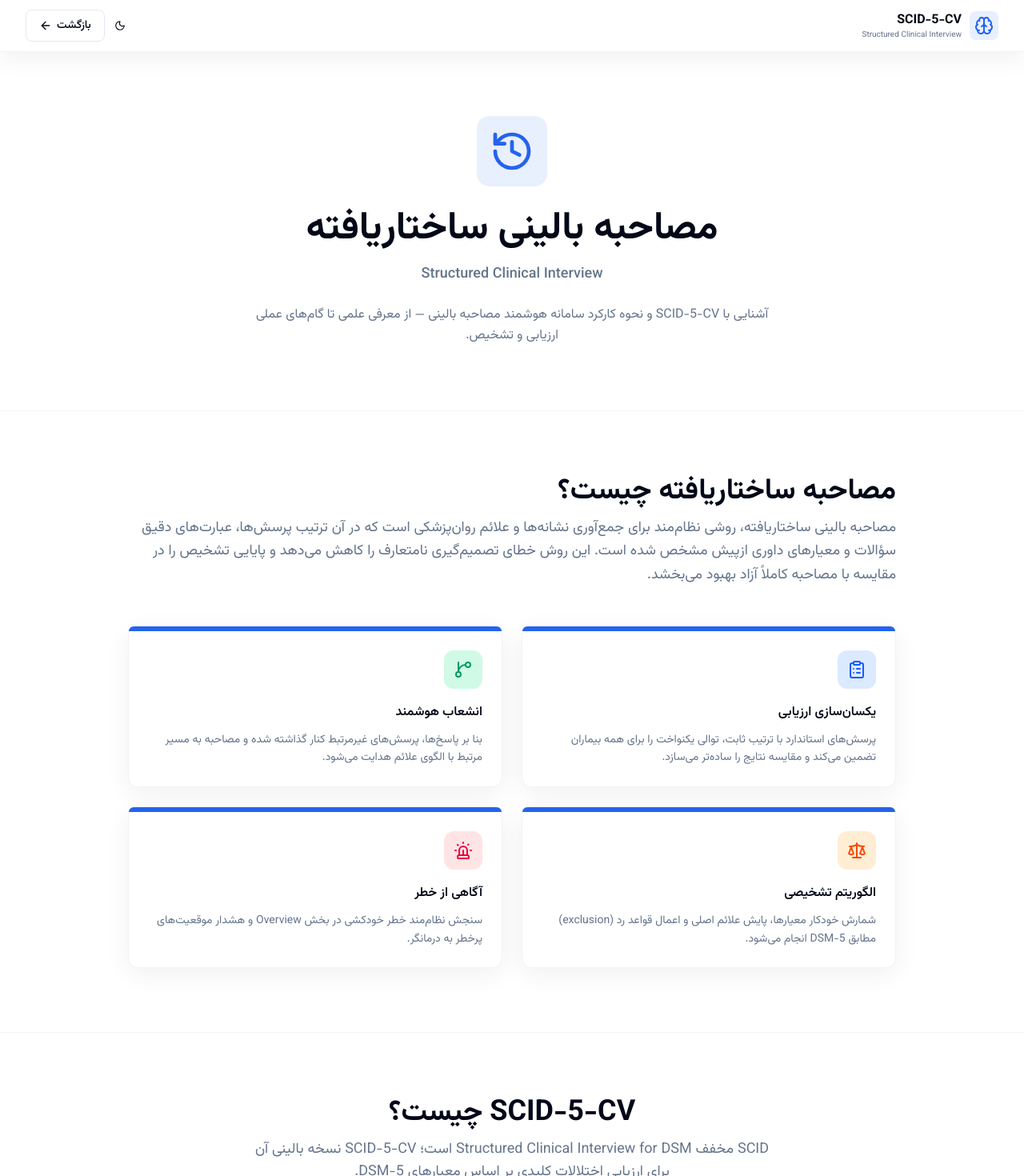
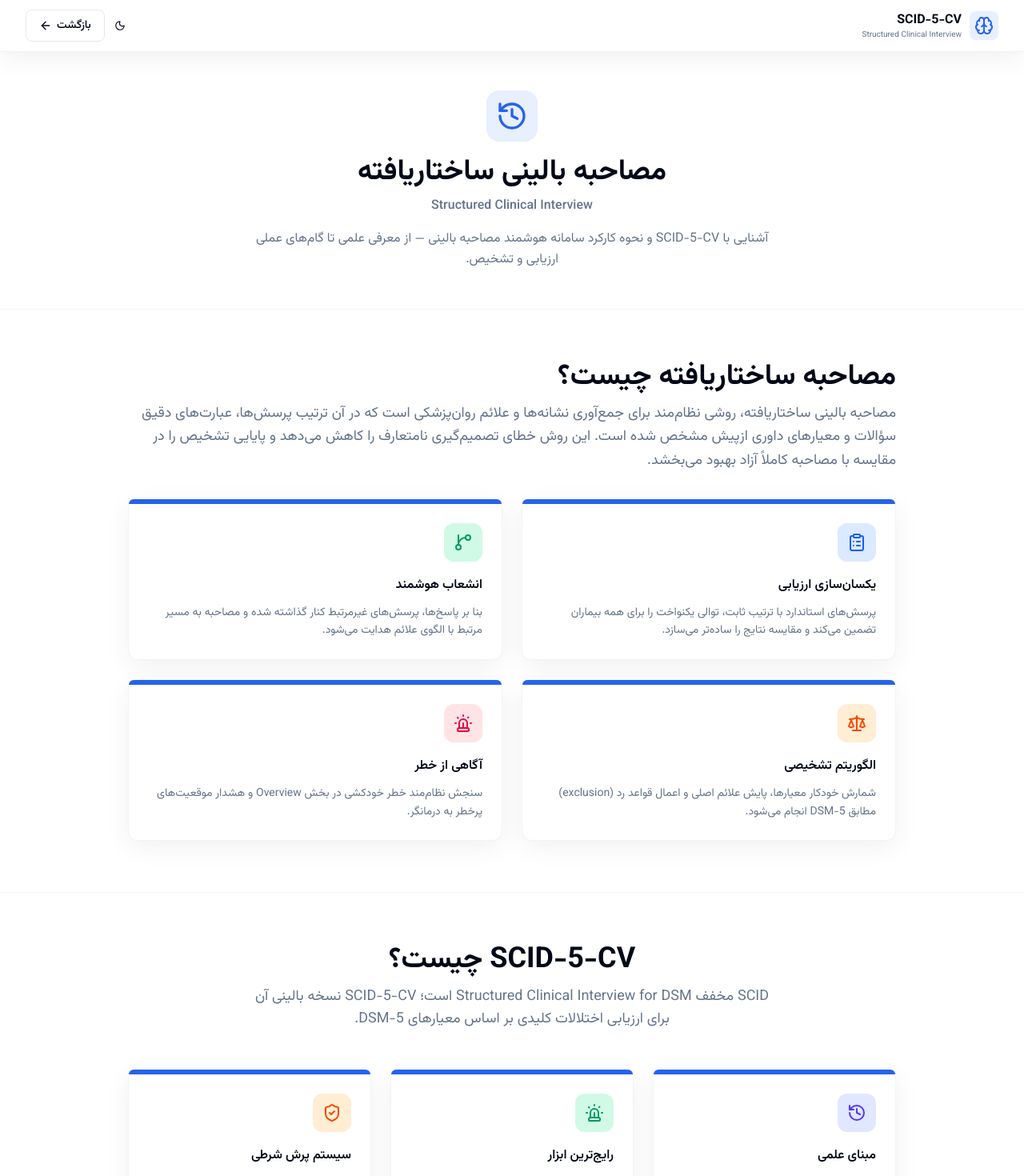
Before and after one commit to mhas1381/SCID-5-CV-WEB, a React (Vite) app: page /structured-interview in a window 1280 px wide. Shown: the top 1470 px of the page at 80% size. Built offline with nearby package versions, Linux system fonts and the light colour scheme; no server answers.

Commit message:
feat: clickable logo, logged-in user button, landing redirect, compact pages

```diff
--- a/src/components/layout/AdminLayout.tsx
+++ b/src/components/layout/AdminLayout.tsx
@@ -49,7 +49,7 @@ function AdminSidebar({ open, onClose }: AdminSidebarProps) {
       )}
     >
       <div className="flex items-center justify-between border-b border-[hsl(var(--border))] px-4 py-3">
-        <div className="flex items-center gap-2">
+        <NavLink to="/" onClick={onClose} className="flex items-center gap-2">
           <ShieldCheck className="h-6 w-6 text-[hsl(var(--primary))]" />
           <div>
             <span className="block text-sm font-bold leading-tight">SCID-5-CV</span>
@@ -57,7 +57,7 @@ function AdminSidebar({ open, onClose }: AdminSidebarProps) {
               {t('admin.title')}
             </span>
           </div>
-        </div>
+        </NavLink>
         <div className="flex items-center gap-0.5">
           <ThemeToggle />
           <LanguageSwitcher />
--- a/src/components/layout/Sidebar.tsx
+++ b/src/components/layout/Sidebar.tsx
@@ -59,10 +59,10 @@ export function Sidebar({ open, onClose }: SidebarProps) {
       )}
     >
       <div className="flex items-center justify-between border-b border-[hsl(var(--border))] px-4 py-3">
-        <div className="flex items-center gap-2">
+        <NavLink to="/" onClick={onClose} className="flex items-center gap-2">
           <Brain className="h-6 w-6 text-[hsl(var(--primary))]" />
           <span className="text-lg font-bold">SCID-5-CV</span>
-        </div>
+        </NavLink>
         <div className="flex items-center gap-1">
           <ThemeToggle />
           <LanguageSwitcher />
--- a/src/pages/landing/AboutPage.tsx
+++ b/src/pages/landing/AboutPage.tsx
@@ -93,15 +93,15 @@ export function AboutPage() {
 
       {/* ── Hero ── */}
       <section className="relative overflow-hidden">
-        <div className="max-w-4xl mx-auto px-4 sm:px-6 lg:px-8 py-16 md:py-20 text-center">
-          <div className="flex justify-center mb-6">
-            <div className="rounded-2xl bg-[hsl(var(--primary))]/10 p-4">
-              <GraduationCap className="h-14 w-14 text-[hsl(var(--primary))]" />
+        <div className="max-w-4xl mx-auto px-4 sm:px-6 lg:px-8 py-8 md:py-12 text-center">
+          <div className="flex justify-center mb-4">
+            <div className="rounded-2xl bg-[hsl(var(--primary))]/10 p-3">
+              <GraduationCap className="h-10 w-10 text-[hsl(var(--primary))]" />
             </div>
           </div>
-          <h1 className="text-4xl md:text-5xl font-bold leading-tight">درباره ما</h1>
-          <p className="text-lg text-[hsl(var(--muted-foreground))] mt-3 font-medium">About Us</p>
-          <p className="text-base text-[hsl(var(--muted-foreground))] mt-6 max-w-2xl mx-auto leading-relaxed">
+          <h1 className="text-3xl md:text-4xl font-bold leading-tight">درباره ما</h1>
+          <p className="text-base text-[hsl(var(--muted-foreground))] mt-2 font-medium">About Us</p>
+          <p className="text-sm sm:text-base text-[hsl(var(--muted-foreground))] mt-4 max-w-2xl mx-auto leading-relaxed">
             سامانه هوشمند مصاحبه بالینی SCID-5-CV با ترکیب دانش روان‌شناسی بالینی و فناوری
             مهندسی نرم‌افزار طراحی شده است تا ابزاری دقیق و در دسترس برای انجام مصاحبه‌های
             ساختاریافته بر اساس معیارهای DSM-5 در اختیار درمانگران قرار دهد.
@@ -111,7 +111,7 @@ export function AboutPage() {
 
       {/* ── Team ── */}
       <section className="border-y border-[var(--glass-border)] bg-[var(--glass-bg)] backdrop-blur-sm">
-        <div className="max-w-6xl mx-auto px-4 sm:px-6 lg:px-8 py-16 md:py-24">
+        <div className="max-w-6xl mx-auto px-4 sm:px-6 lg:px-8 py-12 md:py-16">
           <div className="text-center mb-14 md:mb-20">
             <h2 className="text-3xl md:text-5xl font-bold">تیم سامانه</h2>
             <p className="text-[hsl(var(--muted-foreground))] mt-3 text-base md:text-lg">
@@ -165,8 +165,8 @@ export function AboutPage() {
 
       {/* ── Values ── */}
       <section>
-        <div className="max-w-5xl mx-auto px-4 sm:px-6 lg:px-8 py-16">
-          <div className="text-center mb-12">
+        <div className="max-w-5xl mx-auto px-4 sm:px-6 lg:px-8 py-12 md:py-16">
+          <div className="text-center mb-8">
             <h2 className="text-2xl md:text-3xl font-bold">ارزش‌های ما</h2>
             <p className="text-[hsl(var(--muted-foreground))] mt-2 text-base">
               آنچه در مسیر توسعه این سامانه به آن پایبند بوده‌ایم
--- a/src/pages/landing/StructuredInterviewPage.tsx
+++ b/src/pages/landing/StructuredInterviewPage.tsx
@@ -106,15 +106,15 @@ export function StructuredInterviewPage() {
 
       {/* ── Hero ── */}
       <section className="relative overflow-hidden">
-        <div className="max-w-4xl mx-auto px-4 sm:px-6 lg:px-8 py-16 md:py-20 text-center">
-          <div className="flex justify-center mb-6">
-            <div className="rounded-2xl bg-[hsl(var(--primary))]/10 p-4">
-              <History className="h-14 w-14 text-[hsl(var(--primary))]" />
+        <div className="max-w-4xl mx-auto px-4 sm:px-6 lg:px-8 py-8 md:py-12 text-center">
+          <div className="flex justify-center mb-4">
+            <div className="rounded-2xl bg-[hsl(var(--primary))]/10 p-3">
+              <History className="h-10 w-10 text-[hsl(var(--primary))]" />
             </div>
           </div>
-          <h1 className="text-4xl md:text-5xl font-bold leading-tight">مصاحبه بالینی ساختاریافته</h1>
-          <p className="text-lg text-[hsl(var(--muted-foreground))] mt-3 font-medium">Structured Clinical Interview</p>
-          <p className="text-base text-[hsl(var(--muted-foreground))] mt-6 max-w-2xl mx-auto leading-relaxed">
+          <h1 className="text-3xl md:text-4xl font-bold leading-tight">مصاحبه بالینی ساختاریافته</h1>
+          <p className="text-base text-[hsl(var(--muted-foreground))] mt-2 font-medium">Structured Clinical Interview</p>
+          <p className="text-sm sm:text-base text-[hsl(var(--muted-foreground))] mt-4 max-w-2xl mx-auto leading-relaxed">
             آشنایی با SCID-5-CV و نحوه کارکرد سامانه هوشمند مصاحبه بالینی — از معرفی علمی تا گام‌های عملی ارزیابی و تشخیص.
           </p>
         </div>
@@ -122,8 +122,8 @@ export function StructuredInterviewPage() {
 
       {/* ── Scientific Intro ── */}
       <section className="border-y border-[var(--glass-border)] bg-[var(--glass-bg)] backdrop-blur-sm">
-        <div className="max-w-5xl mx-auto px-4 sm:px-6 lg:px-8 py-16 md:py-20">
-          <div className="mb-12">
+        <div className="max-w-5xl mx-auto px-4 sm:px-6 lg:px-8 py-12 md:py-16">
+          <div className="mb-8">
             <h2 className="text-2xl md:text-4xl font-bold">مصاحبه ساختاریافته چیست؟</h2>
             <p className="text-[hsl(var(--muted-foreground))] mt-3 text-base md:text-lg leading-relaxed">
               مصاحبه بالینی ساختاریافته، روشی نظام‌مند برای جمع‌آوری نشانه‌ها و علائم روان‌پزشکی است که در آن
@@ -149,7 +149,7 @@ export function StructuredInterviewPage() {
 
       {/* ── SCID-5-CV Intro ── */}
       <section>
-        <div className="max-w-5xl mx-auto px-4 sm:px-6 lg:px-8 py-16 md:py-20">
+        <div className="max-w-5xl mx-auto px-4 sm:px-6 lg:px-8 py-12 md:py-16">
           <div className="text-center mb-12">
             <h2 className="text-2xl md:text-4xl font-bold">SCID-5-CV چیست؟</h2>
             <p className="text-[hsl(var(--muted-foreground))] mt-3 text-base md:text-lg max-w-2xl mx-auto">
@@ -197,7 +197,7 @@ export function StructuredInterviewPage() {
 
       {/* ── Modules ── */}
       <section className="border-y border-[var(--glass-border)] bg-[var(--glass-bg)] backdrop-blur-sm">
-        <div className="max-w-6xl mx-auto px-4 sm:px-6 lg:px-8 py-16 md:py-20">
+        <div className="max-w-6xl mx-auto px-4 sm:px-6 lg:px-8 py-12 md:py-16">
           <div className="text-center mb-12">
             <h2 className="text-2xl md:text-4xl font-bold">ساختار سامانه؛ ماژول‌ها</h2>
             <p className="text-[hsl(var(--muted-foreground))] mt-3 text-base md:text-lg">
@@ -238,7 +238,7 @@ export function StructuredInterviewPage() {
 
       {/* ── How It Works ── */}
       <section>
-        <div className="max-w-5xl mx-auto px-4 sm:px-6 lg:px-8 py-16 md:py-20">
+        <div className="max-w-5xl mx-auto px-4 sm:px-6 lg:px-8 py-12 md:py-16">
           <div className="text-center mb-12">
             <h2 className="text-2xl md:text-4xl font-bold">سامانه چطور کار می‌کند؟</h2>
             <p className="text-[hsl(var(--muted-foreground))] mt-3 text-base md:text-lg">
@@ -266,7 +266,7 @@ export function StructuredInterviewPage() {
 
       {/* ── Algorithm ── */}
       <section className="border-y border-[var(--glass-border)] bg-[var(--glass-bg)] backdrop-blur-sm">
-        <div className="max-w-5xl mx-auto px-4 sm:px-6 lg:px-8 py-16 md:py-20">
+        <div className="max-w-5xl mx-auto px-4 sm:px-6 lg:px-8 py-12 md:py-16">
           <div className="text-center mb-12">
             <h2 className="text-2xl md:text-4xl font-bold">الگوریتم تشخیصی</h2>
             <p className="text-[hsl(var(--muted-foreground))] mt-3 text-base md:text-lg">
```
Also changed, not shown: src/pages/landing/LandingPage.tsx (+16 -15 lines).
